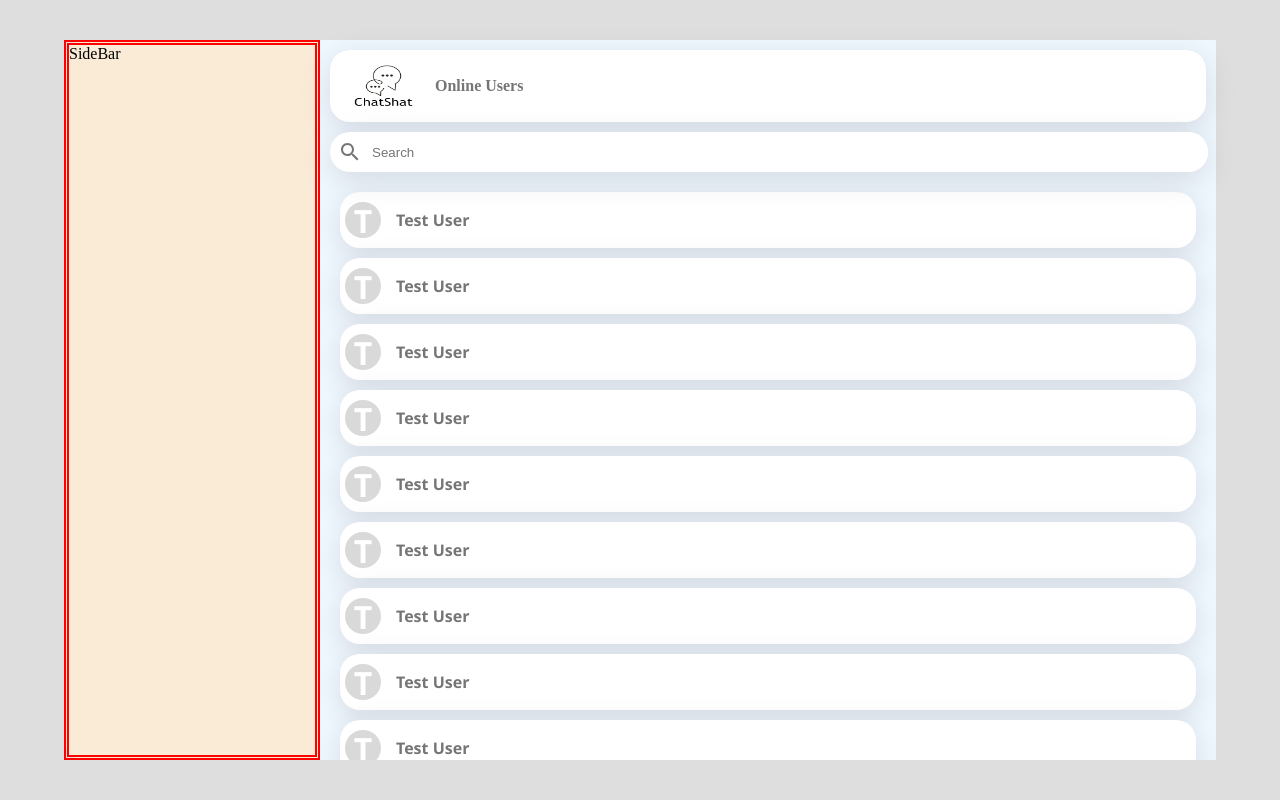
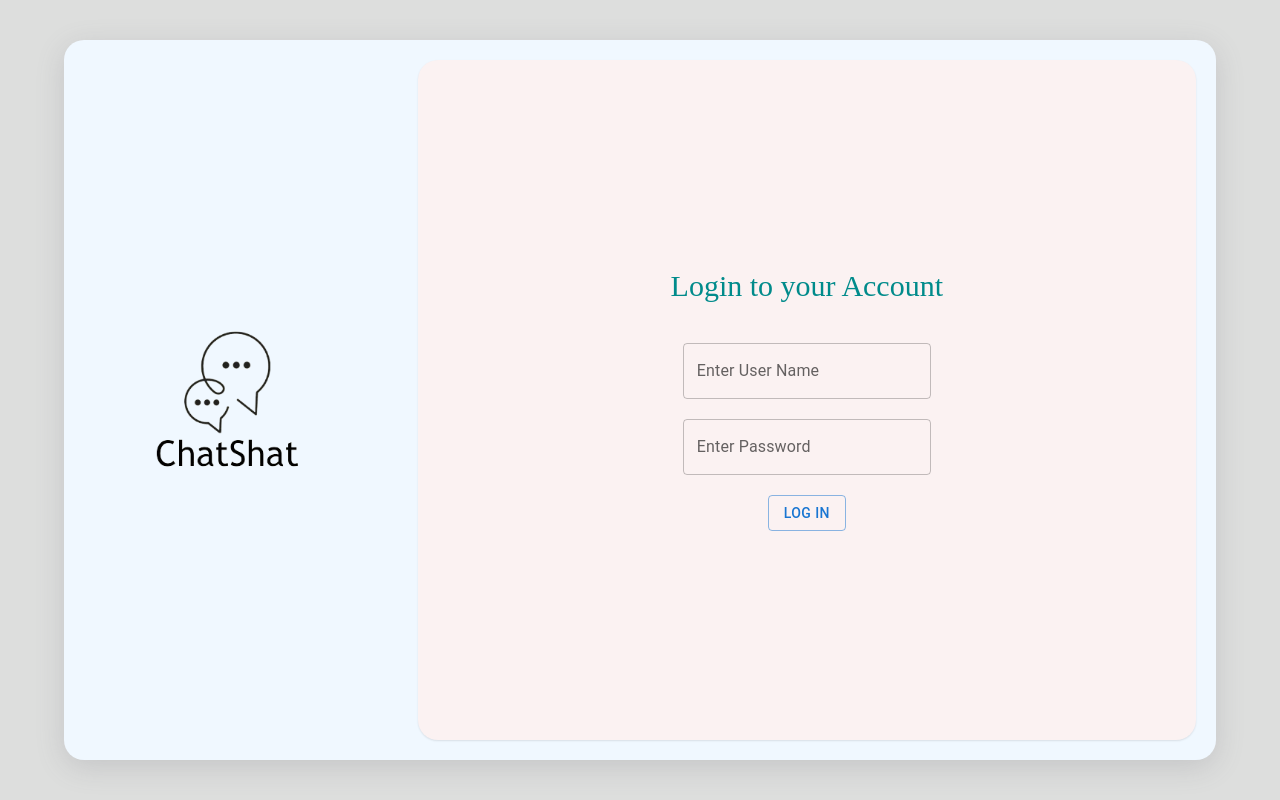
Before and after one commit to PranayDubey272/ChatShat, a React (Vite) app in the folder frontend/chatShat/: page / in a window 1280 px wide. Built offline with nearby package versions, Linux system fonts and the light colour scheme.

Commit message:
some changes in designing part

```diff
--- a/frontend/chatShat/src/App.jsx
+++ b/frontend/chatShat/src/App.jsx
@@ -5,8 +5,8 @@ import './App.css'
 
 function App() {
   return <div className="App">
-      <MainContainer/>
-      {/* <Login/> */}
+      {/* <MainContainer/> */}
+      <Login/>
     </div>
 }
 
--- a/frontend/chatShat/src/Components/CreateGroups.jsx
+++ b/frontend/chatShat/src/Components/CreateGroups.jsx
@@ -4,7 +4,8 @@ import DoneOutlineIcon from '@mui/icons-material/DoneOutline';
 
 function CreateGroups(){
     return (<div className="creategroup-container">
-            <input type="text" placeholder="Enter Group Name" className="search-box" />
+            <input type="text" placeholder="Enter Group Name"
+            className="search-box" />
             <IconButton>
                 <DoneOutlineIcon />
             </IconButton>
--- a/frontend/chatShat/src/Components/MainContainer.jsx
+++ b/frontend/chatShat/src/Components/MainContainer.jsx
@@ -12,8 +12,8 @@ function MainContainer(){
     return <div className="main-container">
         {/* <Login/> */}
         <SideBar/>
-        <Users_Groups/>
-        {/* <CreateGroups/> */}
+        {/* <Users_Groups/> */}
+        <CreateGroups/>
         {/* <Welcome/> */}
         {/* <WorkArea/> */}
     </div>;
--- a/frontend/chatShat/src/Components/myStyle.css
+++ b/frontend/chatShat/src/Components/myStyle.css
@@ -48,7 +48,7 @@
 
 .creategroup-container{
     width: 70vw;
-    align-self: center;
+    align-self: flex-start;
     padding: 20px 10px;
     margin: 10px;
     background-color: white;
```
